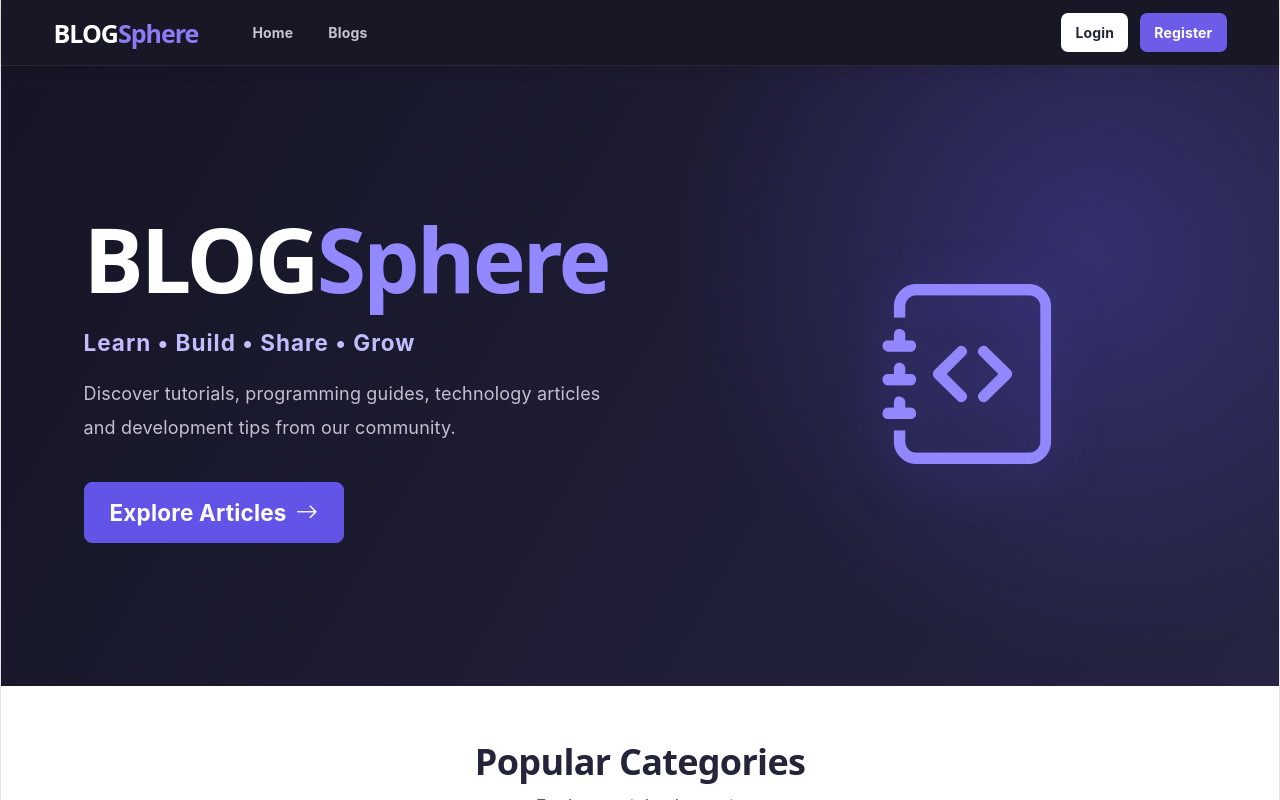
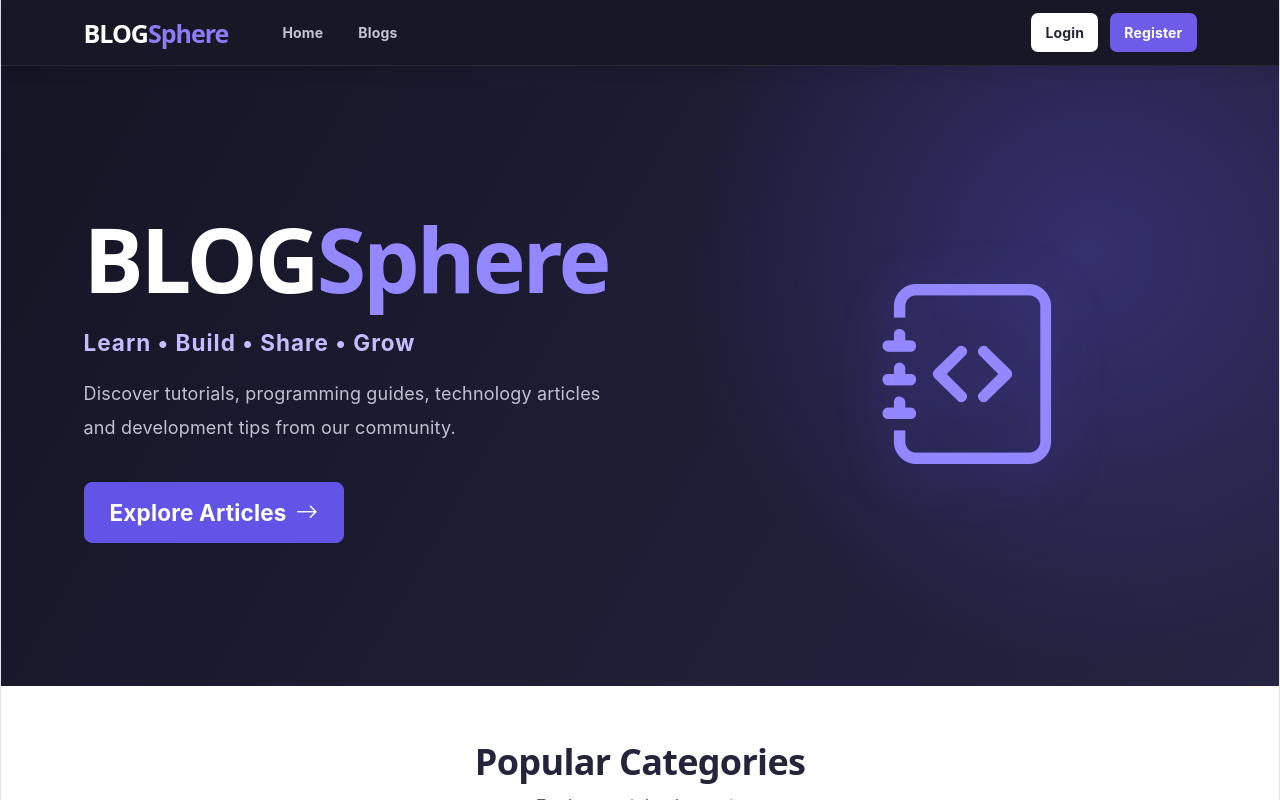
Before and after one commit to tejaM-SENG/BlogSphere, a React (Vite) app in the folder frontend/: page / in a window 1280 px wide. Shown: the top 800 px of the page. Built offline with nearby package versions, Linux system fonts and the light colour scheme; no server answers.

Commit message:
Update App.css

```diff
--- a/frontend/src/App.css
+++ b/frontend/src/App.css
@@ -47,9 +47,6 @@ a {
     z-index: 1000;
 }
 
-.navbar .container {
-    max-width: 1200px;
-}
 
 /* Brand */
 .navbar-brand {
```
